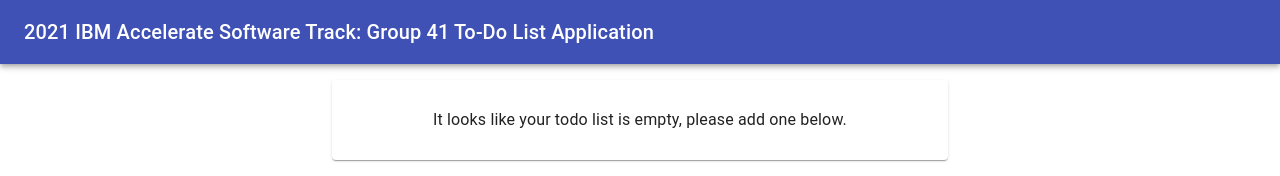
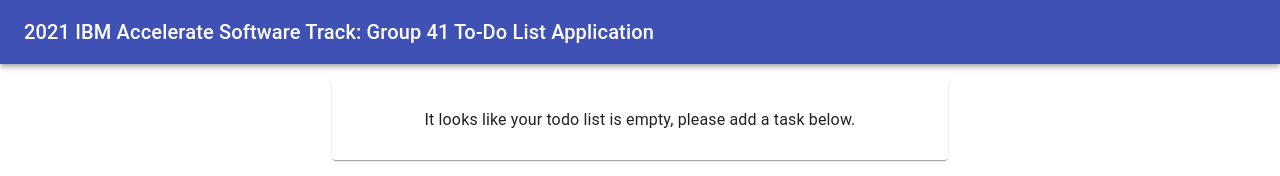
Before and after one commit to 2021-IBM-Accelerate-SW-Track/lab-1-team-41, a React (Create React App) app: page / in a window 1280 px wide. Shown: the top 176 px of the page. Built offline with nearby package versions, Linux system fonts and the light colour scheme.

Commit message:
Updated: - todo empty state message

```diff
--- a/src/component/todoList/todoList.js
+++ b/src/component/todoList/todoList.js
@@ -78,7 +78,7 @@
             {listItems.length < 1 &&
                 <EmptyStatePlaceholder
                     elementId = "todo-empty-state-placeholder"
-                    message = "It looks like your todo list is empty, please add one below."
+                    message = "It looks like your todo list is empty, please add a task below."
                 />
             }
 
```
